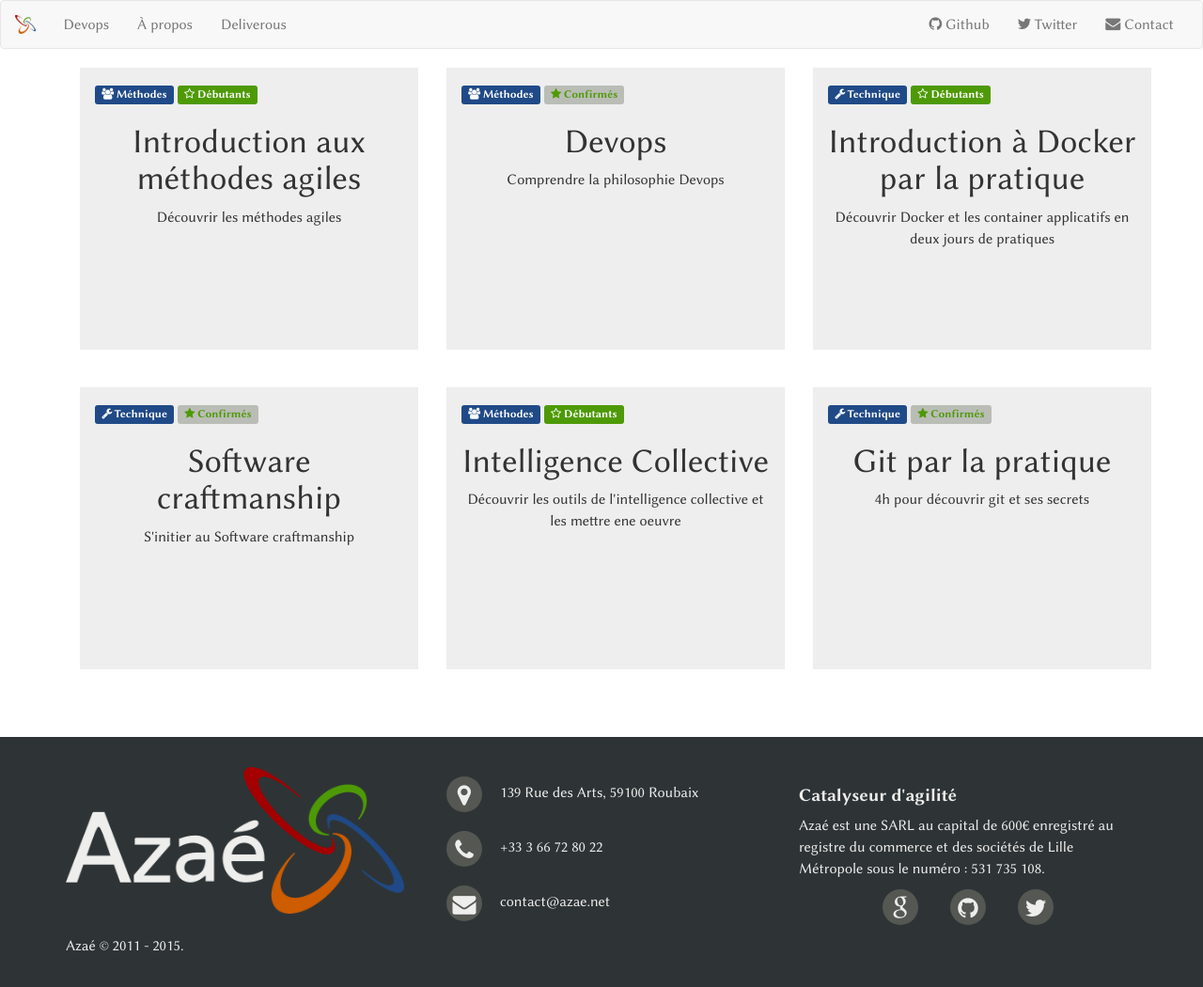
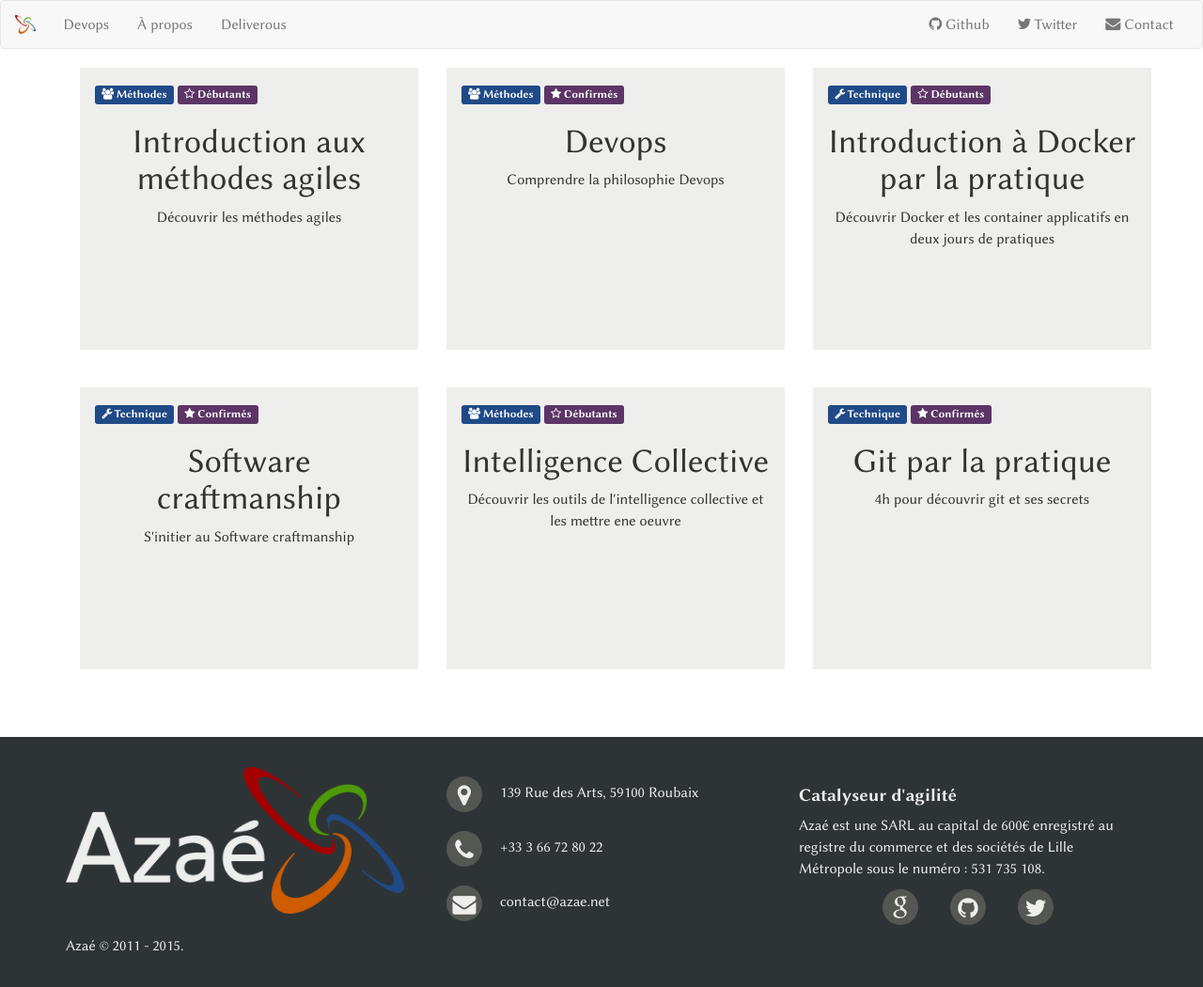
Before and after one commit to coachBZH/azae.net, a Jekyll site: the page built from services/formation-list.html, in a window 1280 px wide. Shown: the whole page at 94% size. Built offline with Jekyll 4.4.1, drawn with Linux system fonts in a browser that asks for light colours.

Commit message:
merge and level vs niveauX

```diff
--- a/css/style.css
+++ b/css/style.css
@@ -174,7 +174,7 @@ body {
 }
 
 .formation {
-  background-color: #eee;
+  background-color: #eeeeec;
   padding: 1em;
   height: 300px;
 }
@@ -188,11 +188,6 @@ body {
   background-color: #204a87;
 }
 
-.label-niveau1 {
-  background-color: #4e9a06;
+.label-level {
+  background-color: #5c3566;
 }
-
-.label-niveau2 {
-  color: #4e9a06;
-  background-color: #babdb6;
-}
--- a/services/formation-list.html
+++ b/services/formation-list.html
@@ -13,7 +13,7 @@ title: Formations
             <div class="col-md-4">
                 <div class="formation">
                     <div class="label label-category"><i class="fa fa-{{ category.icon }}"></i> {{ category.label }}</div>
-                    <div class="label {{ level.class }}"><i class="fa fa-{{ level.icon }}"></i> {{ level.label }}</div>
+                    <div class="label label-level"><i class="fa fa-{{ level.icon }}"></i> {{ level.label }}</div>
                     <div class="text-center">
                       <h1>{{ formation.title }}</h1>
                       <p>{{formation.description}}</p>
```
